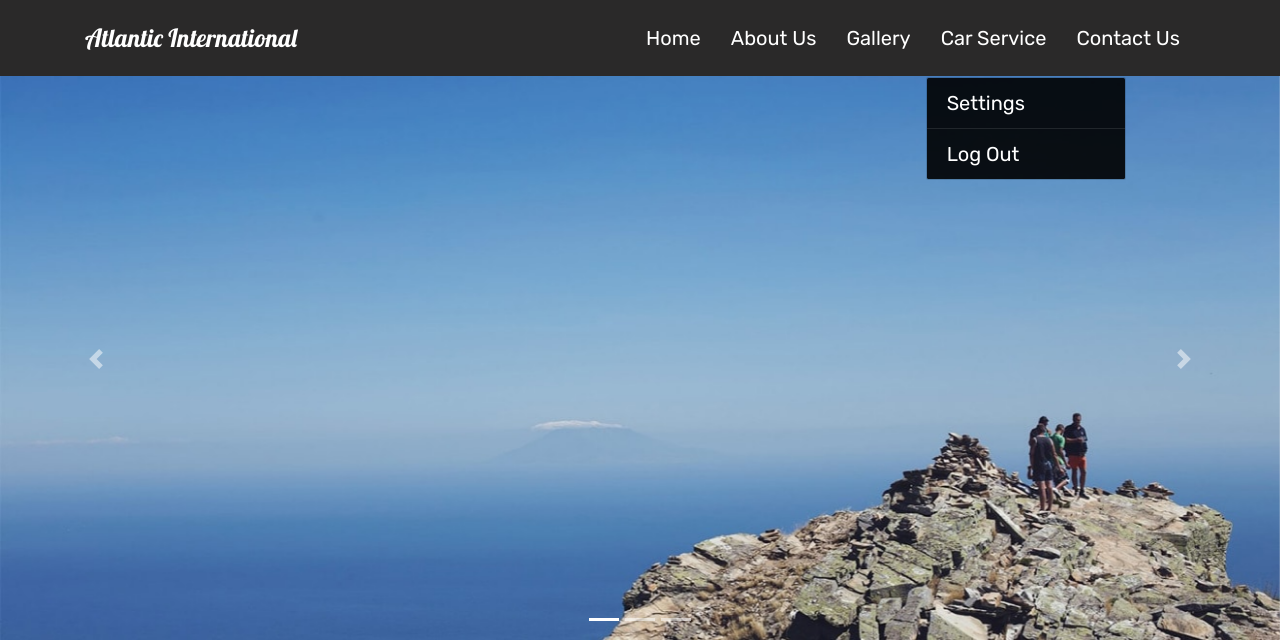
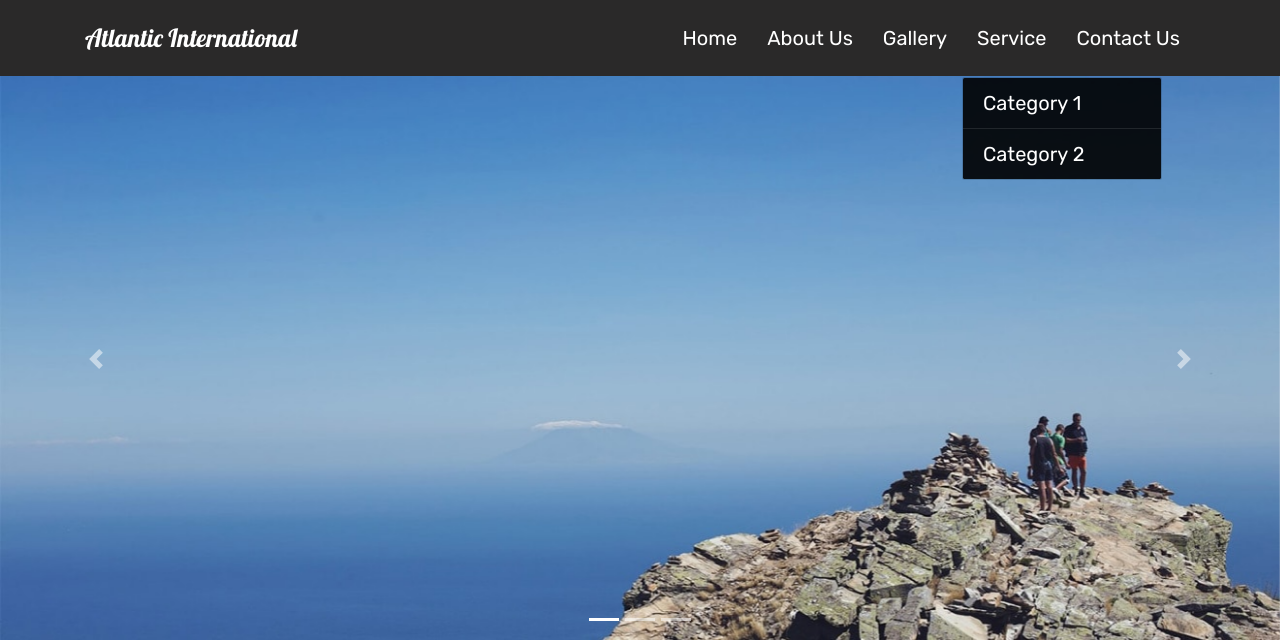
Before and after one commit to isurajmisra/atlantic, a Django app: template core/templates/home.html in a window 1280 px wide, after a click on "Service". Shown: the top 640 px of the page. Run offline with Django 3.2, Linux system fonts and the light colour scheme; the template is opened without the code that fills it, so the values that code supplies are empty; some libraries are stand-ins or nearby versions.

Commit message:
modified navbar

```diff
--- a/atlantic/settings.py
+++ b/atlantic/settings.py
@@ -25,7 +25,7 @@ SECRET_KEY = '%59du%f=wudiafbs#tx5&-@izahwq^wfo+n!c+v7-#fz4tgy^@'
 # SECURITY WARNING: don't run with debug turned on in production!
 DEBUG = True
 
-ALLOWED_HOSTS = ['atlantic-int.herokuapp.com',]
+ALLOWED_HOSTS = ['atlantic-int.herokuapp.com',"127.0.0.1"]
 
 
 # Application definition
--- a/core/templates/_navBar.html
+++ b/core/templates/_navBar.html
@@ -40,11 +40,11 @@
                     <li><a href="#" class="nav-item nav-link">About Us</a></li>
 					<li><a href="{% url 'gallery_view'%}" class="nav-item nav-link">Gallery</a></li>
                     <li class="dropdown">
-						<a href="#" class="nav-item nav-link" data-toggle="dropdown">Car Service</a>
+						<a href="#" class="nav-item nav-link" data-toggle="dropdown">Service</a>
 						<div class="dropdown-menu">
 
-							<a href="{%url 'home'%}" class="dropdown-item">Settings</a>
-							<a href="{%url 'home'%}" class="dropdown-item">Log Out</a>
+							<a href="{%url 'home'%}" class="dropdown-item">Category 1 </a>
+							<a href="{%url 'home'%}" class="dropdown-item">Category 2</a>
 						</div>
 					</li>
                     <li><a href="{%url 'home'%}" class="nav-item nav-link">Contact Us</a></li>
```
